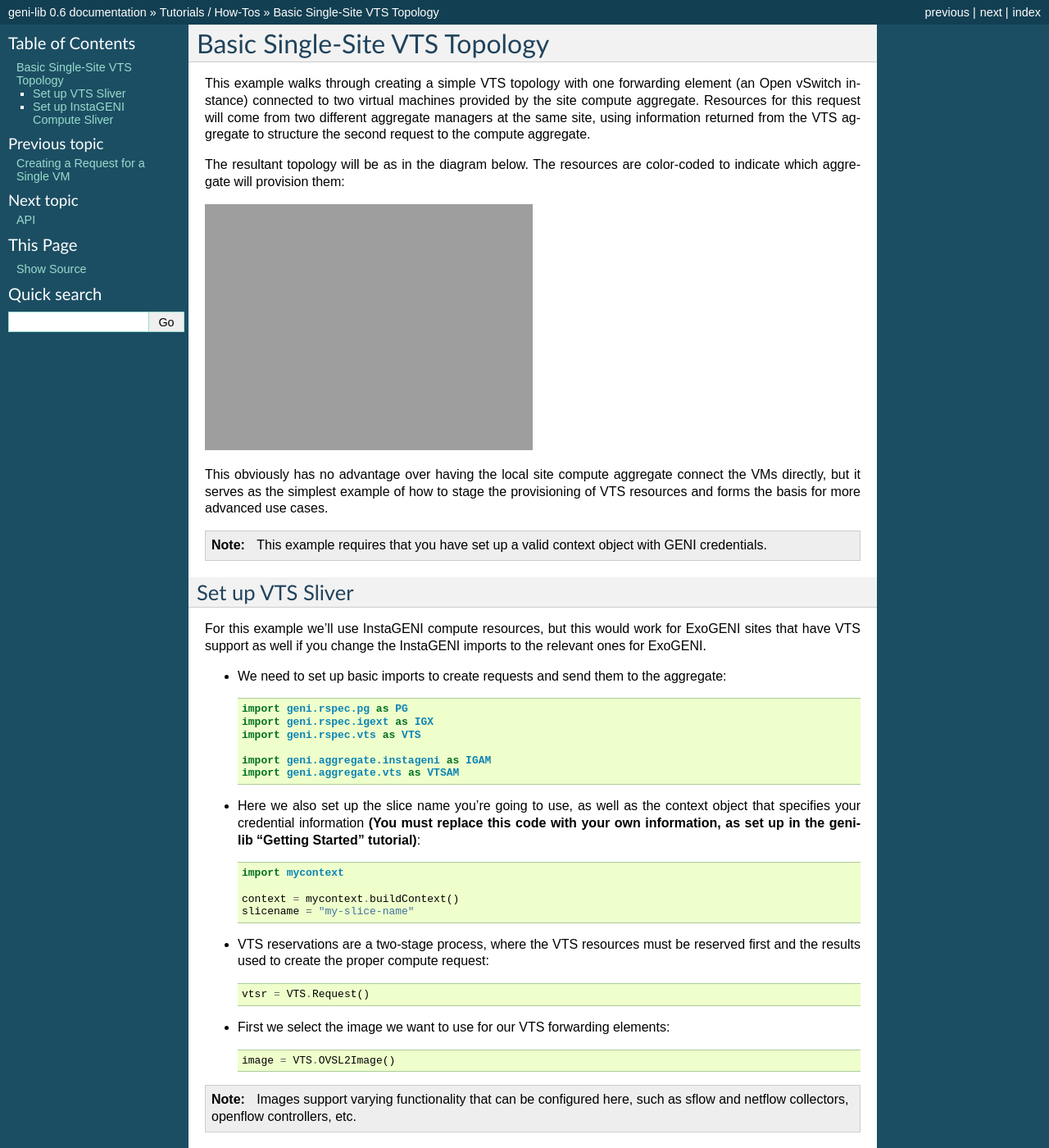
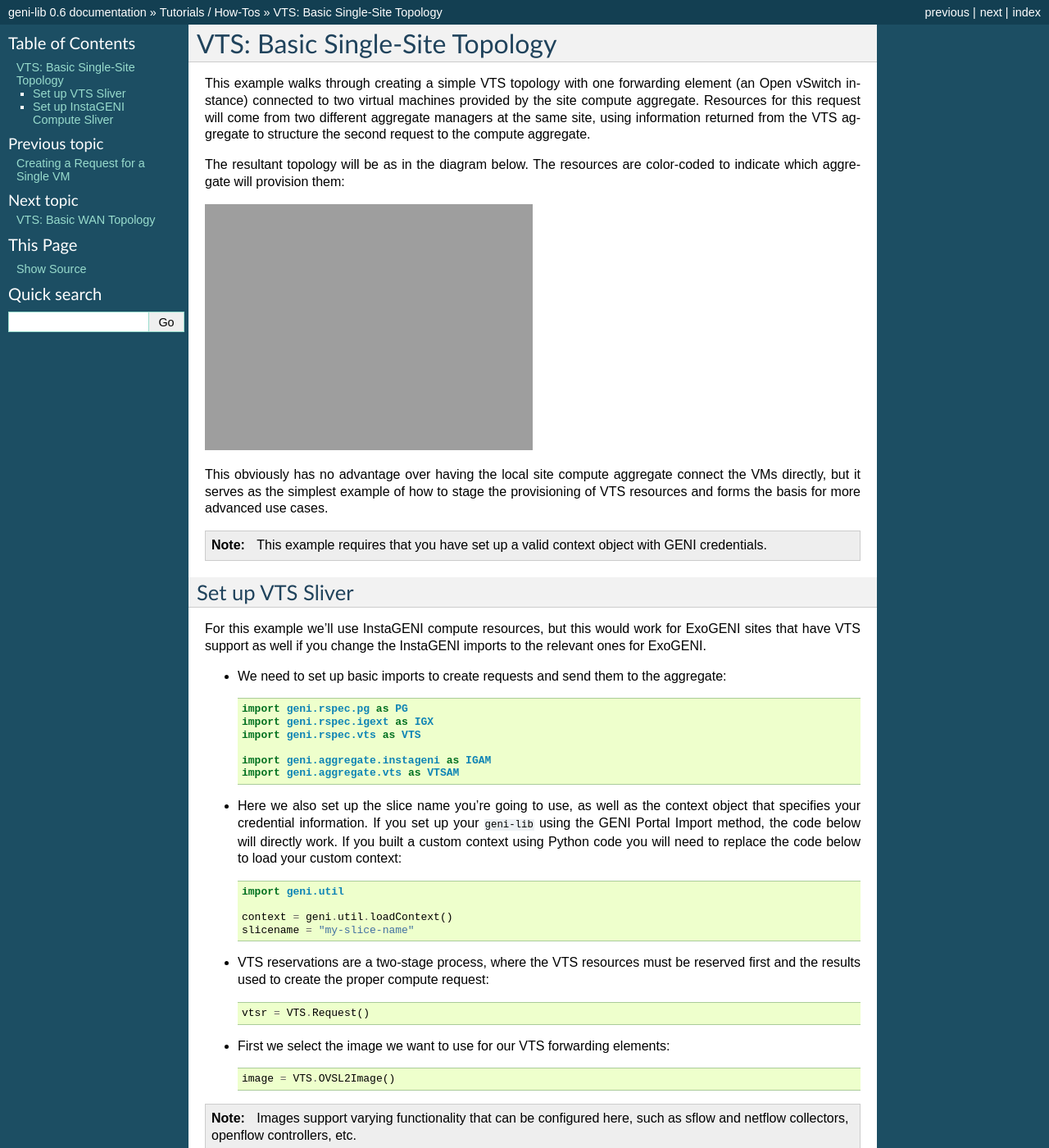
Before and after one commit to kaimast/geni-lib3, a Sphinx documentation site: the page built from docs/source/tutorials/simplevts.rst, in a window 1280 px wide and 1400 px high. Shown: the whole window at 82% size. Built offline with Sphinx 7.4.7, drawn with Linux system fonts in a browser that asks for light colours; pages that are not in the unit, such as notebooks, are missing from menus; some of the changed text lies outside the part shown.

Commit message:
Tweak single site tutorial, add WAN stubs

```diff
--- a/docs/source/tutorials/index.rst
+++ b/docs/source/tutorials/index.rst
@@ -8,3 +8,4 @@ Tutorials / How-Tos
    gettingresources
    singlevm
    simplevts
+   wanvts
--- a/docs/source/tutorials/simplevts.rst
+++ b/docs/source/tutorials/simplevts.rst
@@ -41,13 +41,14 @@ imports to the relevant ones for ExoGENI.
    import geni.aggregate.vts as VTSAM
 
 * Here we also set up the slice name you're going to use, as well as the
-  context object that specifies your credential information **(You must
-  replace this code with your own information, as set up in the geni-lib
-  "Getting Started" tutorial)**::
+  context object that specifies your credential information.  If you set up
+  your ``geni-lib`` using the GENI Portal Import method, the code below will
+  directly work.  If you built a custom context using Python code you will
+  need to replace the code below to load your custom context::
 
-   import mycontext
+   import geni.util
 
-   context = mycontext.buildContext()
+   context = geni.util.loadContext()
    slicename = "my-slice-name"
 
 * VTS reservations are a two-stage process, where the VTS resources must be
```
Also changed, not shown: other parts of docs/source/tutorials/simplevts.rst (+2 -2 lines), docs/source/tutorials/wanvts.rst (added, +18 -0 lines).
